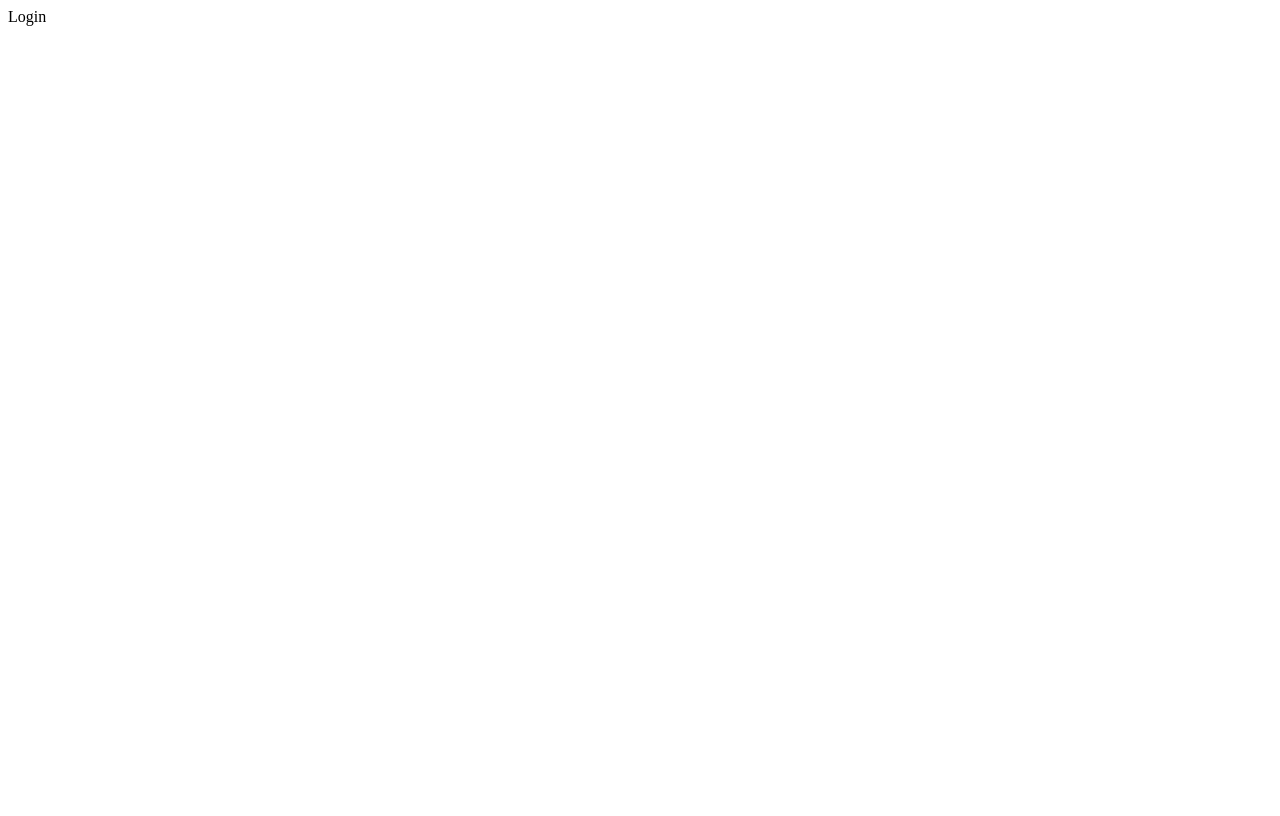
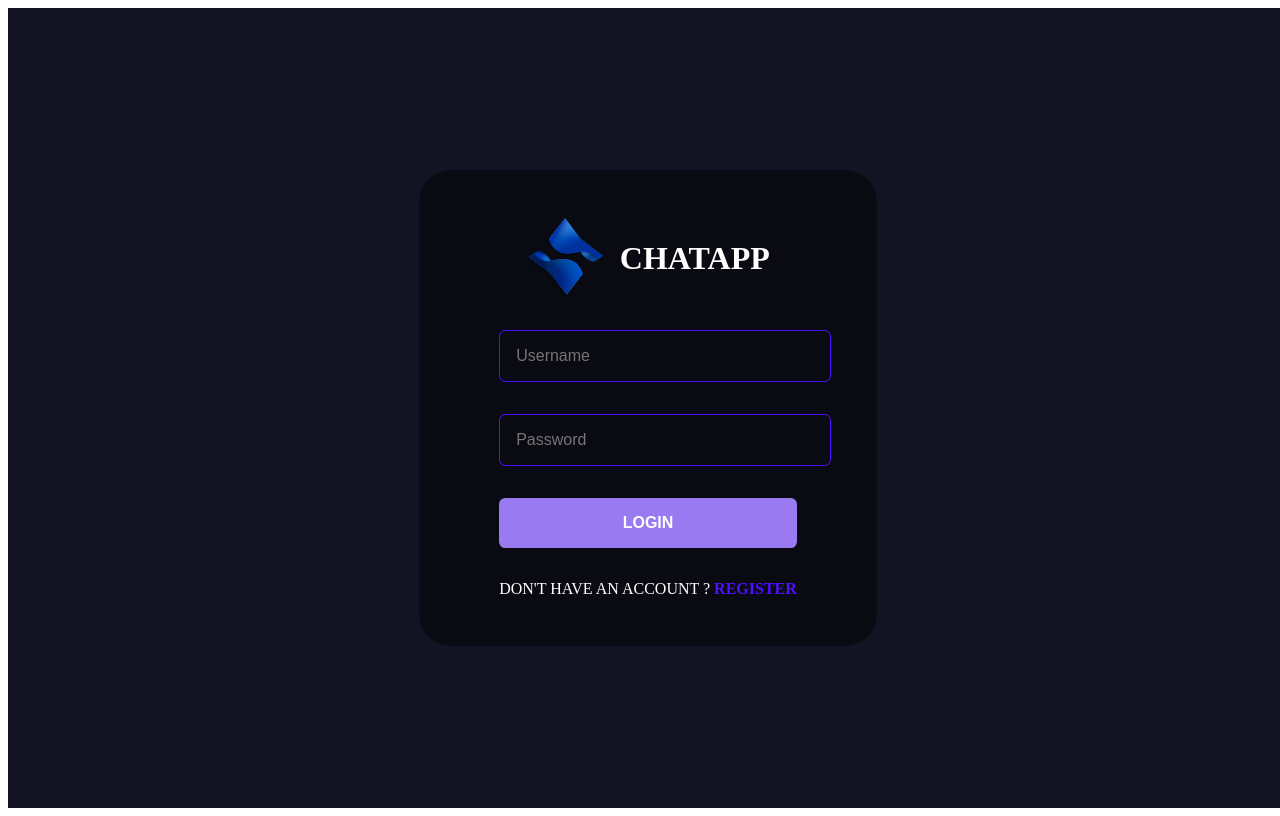
Before and after one commit to avinekpk/Chat-app, a React (Create React App) app in the folder public/: page /Login in a window 1280 px wide. Built offline with nearby package versions, Linux system fonts and the light colour scheme; the HTML template or start-up script is replaced by a standard one.

Commit message:
Login front-end. 1:17:40

```diff
--- a/public/src/pages/Login.jsx
+++ b/public/src/pages/Login.jsx
@@ -1,7 +1,170 @@
-import React from "react";
+import React, { useState, useEffect } from "react";
+import { Link, useNavigate } from "react-router-dom";
+import { styled } from "styled-components";
+import Logo from "../assets/logo.svg";
+import { ToastContainer, toast } from "react-toastify";
+import "react-toastify/dist/ReactToastify.css";
+import axios from "axios";
+import { loginRoute } from "../utils/APIRoutes";
 
 function Login() {
-  return <div>Login</div>;
+  const navigate = useNavigate();
+  const [values, setValues] = useState({
+    username: "",
+    password: "",
+  });
+
+  const toastOptions = {
+    position: "top-right",
+    autoClose: 5000,
+    pauseOnHover: true,
+    draggable: true,
+    theme: "dark",
+  };
+
+  const handleSubmit = async (event) => {
+    event.preventDefault();
+
+    if (handleValidation()) {
+      const { password, username } = values;
+      const { data } = await axios.post(loginRoute, {
+        username,
+        password,
+      });
+
+      if (data.status === false) {
+        toast.error(data.msg, toastOptions);
+      }
+      if (data.status === true) {
+        localStorage.setItem("chat-app-user", JSON.stringify(data.user));
+        navigate("/");
+      }
+    }
+  };
+
+  const handleValidation = (event) => {
+    const { password, confirmPassword, username, email } = values;
+
+    // if (username.length === "") {
+    //   toast.error("Email and password required", toastOptions);
+    //   return false;
+    // } else if (password === "") {
+    //   toast.error("Email and password required", toastOptions);
+    //   return false;
+    // }
+
+    if (!username || !password) {
+      toast.error("Email and password required", toastOptions);
+      return false;
+    }
+
+    return true;
+  };
+
+  const handleChange = (event) => {
+    setValues({ ...values, [event.target.name]: event.target.value });
+  };
+  return (
+    <>
+      <FormContainer>
+        <form onSubmit={(event) => handleSubmit(event)}>
+          <div className="brand">
+            <img src={Logo} alt="Logo" />
+            <h1>chatapp</h1>
+          </div>
+          <input
+            type="text"
+            placeholder="Username"
+            name="username"
+            onChange={(e) => handleChange(e)}
+            min="6"
+          />
+          <input
+            type="password"
+            placeholder="Password"
+            name="password"
+            onChange={(e) => handleChange(e)}
+          />
+
+          <button type="submit">Login</button>
+
+          <span>
+            Don't have an account ? <Link to="/register">Register</Link>
+          </span>
+        </form>
+      </FormContainer>
+      <ToastContainer />
+    </>
+  );
 }
 
+const FormContainer = styled.div`
+  height: 100vh;
+  width: 100vw;
+  display: flex;
+  flex-direction: column;
+  justify-content: center;
+  gap: 1rem;
+  align-items: center;
+  background-color: #131324;
+  .brand {
+    display: flex;
+    align-items: center;
+    gap: 1rem;
+    justify-content: center;
+    img {
+      height: 5rem;
+    }
+    h1 {
+      color: white;
+      text-transform: uppercase;
+    }
+  }
+  form {
+    display: flex;
+    flex-direction: column;
+    gap: 2rem;
+    background-color: #00000076;
+    border-radius: 2rem;
+    padding: 3rem 5rem;
+    input {
+      background-color: transparent;
+      padding: 1rem;
+      border: 0.1rem solid #4e0eff;
+      border-radius: 0.4rem;
+      color: white;
+      width: 100%;
+      font-size: 1rem;
+      &:focus {
+        border: 0.1rem solid #997af0;
+        outline: none;
+      }
+    }
+    button {
+      background-color: #997af0;
+      color: white;
+      padding: 1rem 2rem;
+      border: none;
+      font-weight: bold;
+      cursor: pointer;
+      border-radius: 0.4rem;
+      font-size: 1rem;
+      text-transform: uppercase;
+      transition: 1ms ease-in-out;
+      &:hover {
+        background-color: #4e0eff;
+      }
+    }
+    span {
+      color: white;
+      text-transform: uppercase;
+      a {
+        color: #4e0eff;
+        text-decoration: none;
+        font-weight: bold;
+      }
+    }
+  }
+`;
+
 export default Login;
--- a/public/src/utils/APIRoutes.js
+++ b/public/src/utils/APIRoutes.js
@@ -1,2 +1,3 @@
 const host = "http://localhost:5000";
 export const registerRoute = `${host}/api/auth/register`;
+export const loginRoute = `${host}/api/auth/login`;
```
